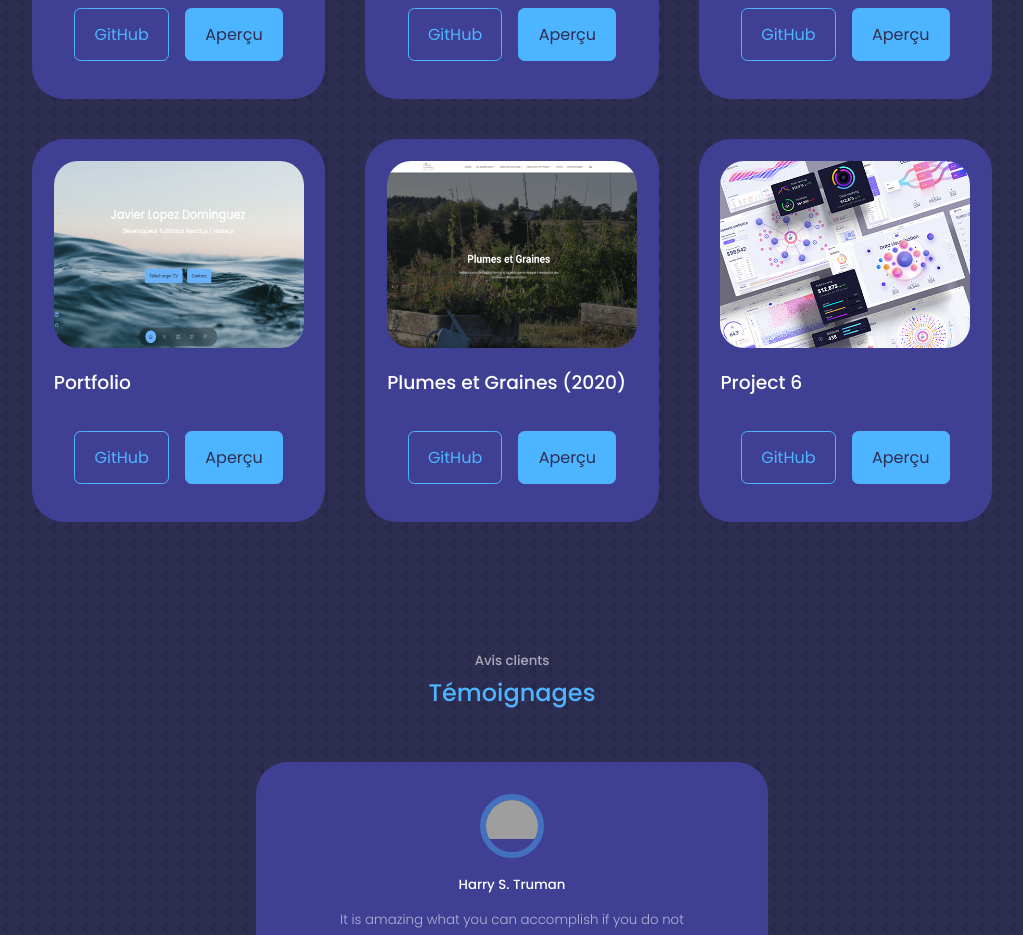
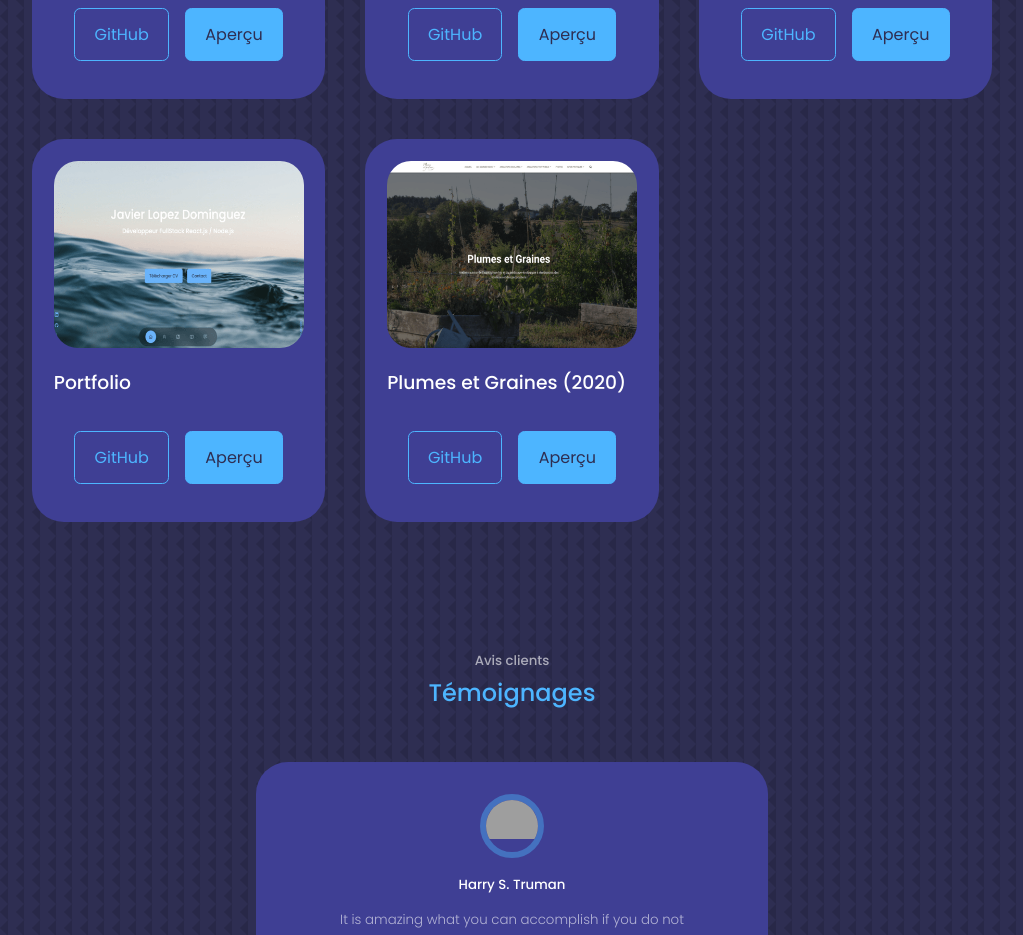
Before and after one commit to jvrlpzd/portfolio, a React (Create React App) app: page / in a window 1280 px wide. Shown: the part 2760-3695 px from the top of the page, without its empty margins (128-1151 px from the left). Built offline with nearby package versions, Linux system fonts and the light colour scheme; grey boxes are pictures that could not be loaded.

Commit message:
Deleted last project

```diff
--- a/src/components/portfolio/Portfolio.jsx
+++ b/src/components/portfolio/Portfolio.jsx
@@ -48,14 +48,6 @@ const projets = [
     demo: "https://plumesetgraines.fr/",
     video: ""
   },
-  {
-    id: 6,
-    image: IMG6,
-    title: "Project 6",
-    github: "https://github.com/jvrlpzd",
-    demo: "https://github.com/jvrlpzd",
-    video: ""
-  },
 ];
 
 const Portfolio = () => {
```
